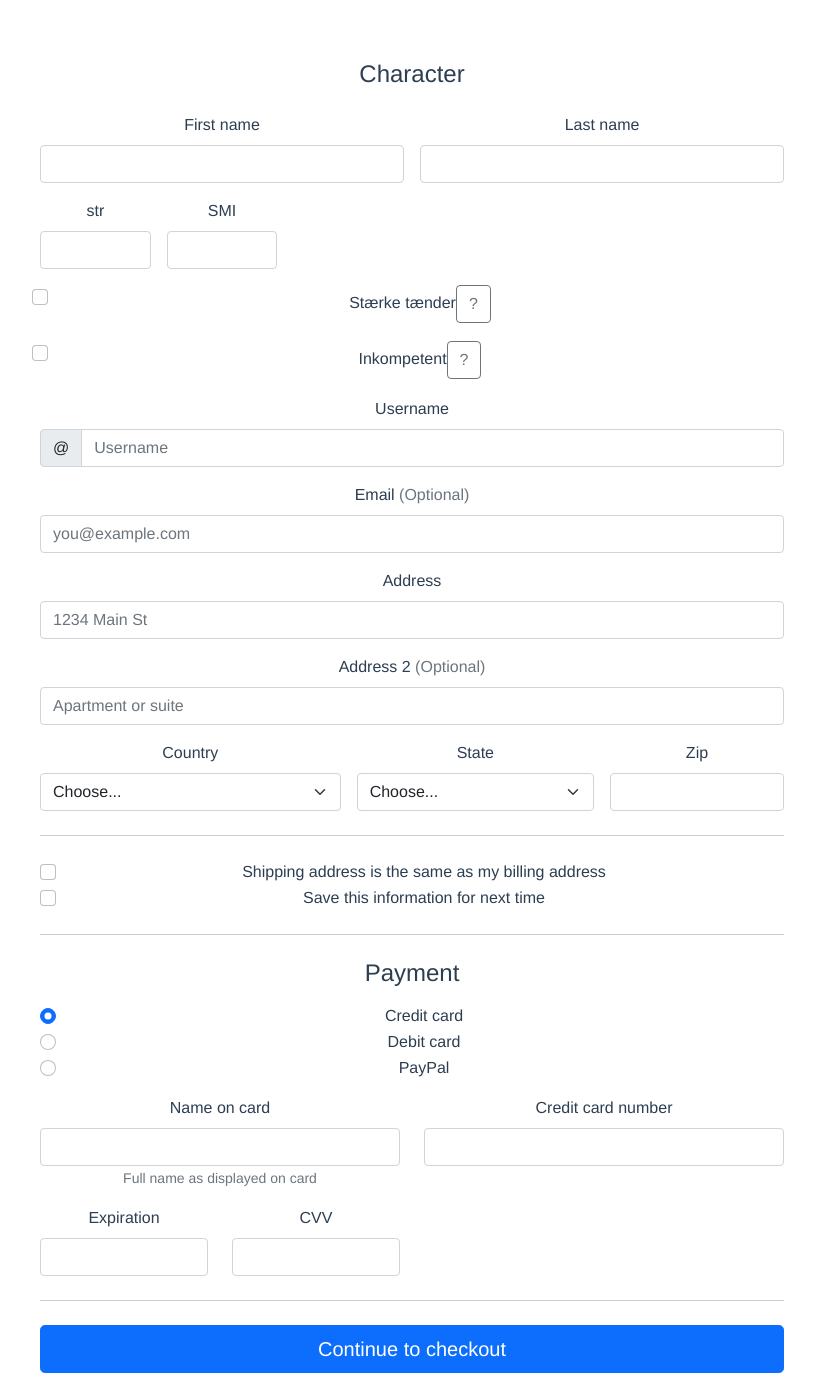
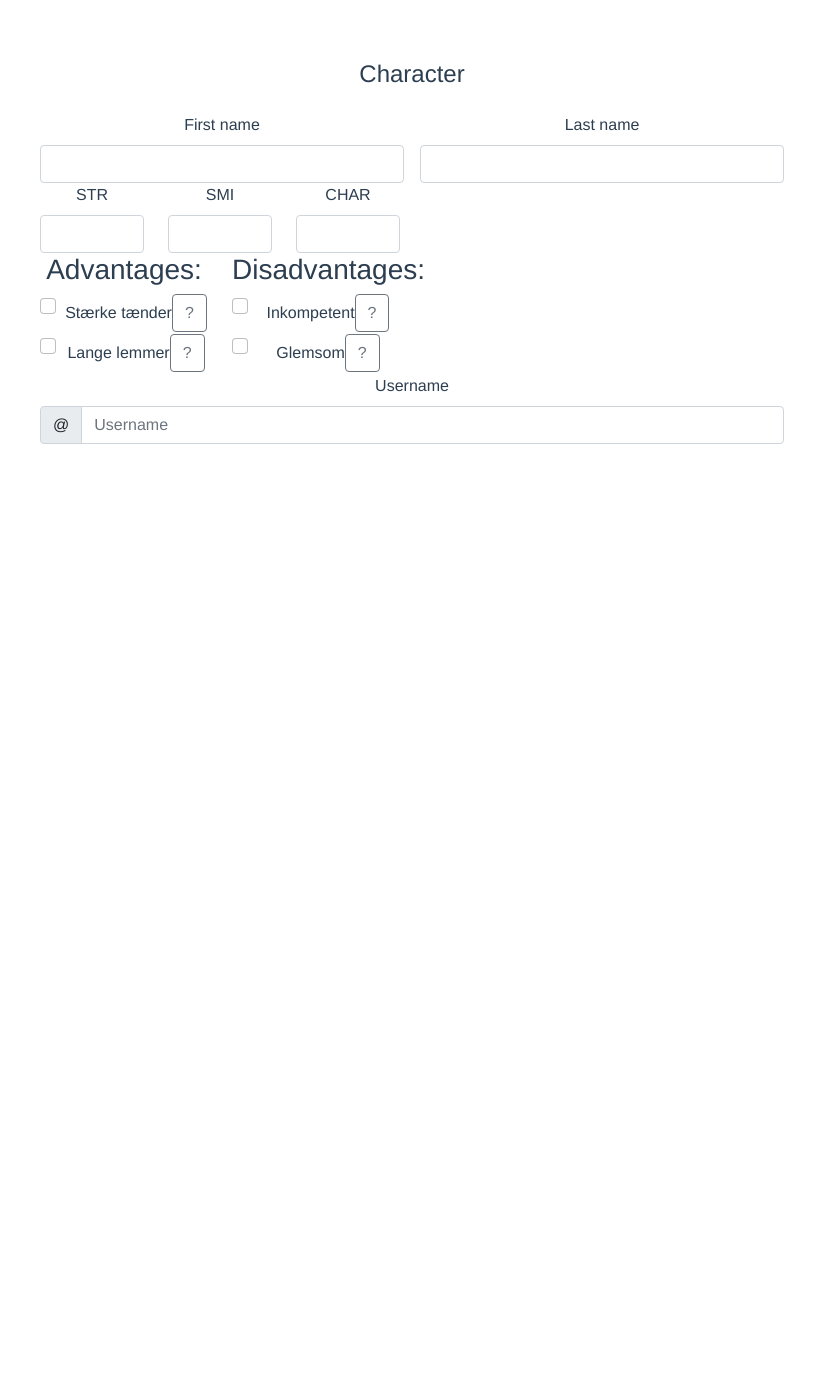
Before and after one commit to sofusalbertsen/foggy-chars, a Vue app: page / in a window 1280 px wide. Shown: the whole page, without its empty margins (42-857 px from the left). After the commit the page ends 800 px from the top, so only its background shows below. Built offline with nearby package versions, Linux system fonts and the light colour scheme.

Commit message:
Added v-for loops in app.vue for stats and advantages

```diff
--- a/src/App.vue
+++ b/src/App.vue
@@ -2,14 +2,23 @@
 <div class="container">
 <div class="col-md-7 col-lg-8">
 <h4 class="mb-3">Character</h4>
-        <form class="needs-validation" novalidate="" _lpchecked="1">
   <div class="row g-3">
     <Freetext :fieldname="firstName" :text="text" />
     <Freetext :fieldname="lastName" :text="text" />
-            <Stat statname='str'/>
-            <Stat statname='SMI'/>
-            <Advantage :advantage=true name='Stærke tænder' value='1'/>
-            <Advantage :advantage=false name='Inkompetent' value='1'/>
+  </div>
+  <div class="row">
+    <Stat  v-for="stat in stats" :key="stat.name" :statname="stat.name" />
+  </div>
+    <div class="row">
+        <div class="col-md-3">
+          <h3> Advantages:</h3>
+          <Advantage v-for="advantage in advantages" :key="advantage.name" :advantage="advantage.advantage" :name="advantage.name" :value="advantage.value"/>
+        </div>
+        <div class="col-md-3">
+          <h3> Disadvantages:</h3>
+          <Advantage v-for="disadvantage in disadvantages" :key="disadvantage.name" :advantage="disadvantage.advantage" :name="disadvantage.name" :value="disadvantage.value"/>
+        </div>
+    </div>
 
     <div class="col-12">
       <label for="username" class="form-label">Username</label>
@@ -21,129 +30,6 @@
         </div>
       </div>
     </div>
-
-            <div class="col-12">
-              <label for="email" class="form-label">Email <span class="text-muted">(Optional)</span></label>
-              <input type="email" class="form-control" id="email" placeholder="you@example.com">
-              <div class="invalid-feedback">
-                Please enter a valid email address for shipping updates.
-              </div>
-            </div>
-
-            <div class="col-12">
-              <label for="address" class="form-label">Address</label>
-              <input type="text" class="form-control" id="address" placeholder="1234 Main St" required="">
-              <div class="invalid-feedback">
-                Please enter your shipping address.
-              </div>
-            </div>
-
-            <div class="col-12">
-              <label for="address2" class="form-label">Address 2 <span class="text-muted">(Optional)</span></label>
-              <input type="text" class="form-control" id="address2" placeholder="Apartment or suite">
-            </div>
-
-            <div class="col-md-5">
-              <label for="country" class="form-label">Country</label>
-              <select class="form-select" id="country" required="">
-                <option value="">Choose...</option>
-                <option>United States</option>
-              </select>
-              <div class="invalid-feedback">
-                Please select a valid country.
-              </div>
-            </div>
-
-            <div class="col-md-4">
-              <label for="state" class="form-label">State</label>
-              <select class="form-select" id="state" required="">
-                <option value="">Choose...</option>
-                <option>California</option>
-              </select>
-              <div class="invalid-feedback">
-                Please provide a valid state.
-              </div>
-            </div>
-
-            <div class="col-md-3">
-              <label for="zip" class="form-label">Zip</label>
-              <input type="text" class="form-control" id="zip" placeholder="" required="">
-              <div class="invalid-feedback">
-                Zip code required.
-              </div>
-            </div>
-          </div>
-
-          <hr class="my-4">
-
-          <div class="form-check">
-            <input type="checkbox" class="form-check-input" id="same-address">
-            <label class="form-check-label" for="same-address">Shipping address is the same as my billing address</label>
-          </div>
-
-          <div class="form-check">
-            <input type="checkbox" class="form-check-input" id="save-info">
-            <label class="form-check-label" for="save-info">Save this information for next time</label>
-          </div>
-
-          <hr class="my-4">
-
-          <h4 class="mb-3">Payment</h4>
-
-          <div class="my-3">
-            <div class="form-check">
-              <input id="credit" name="paymentMethod" type="radio" class="form-check-input" checked="" required="">
-              <label class="form-check-label" for="credit">Credit card</label>
-            </div>
-            <div class="form-check">
-              <input id="debit" name="paymentMethod" type="radio" class="form-check-input" required="">
-              <label class="form-check-label" for="debit">Debit card</label>
-            </div>
-            <div class="form-check">
-              <input id="paypal" name="paymentMethod" type="radio" class="form-check-input" required="">
-              <label class="form-check-label" for="paypal">PayPal</label>
-            </div>
-          </div>
-
-          <div class="row gy-3">
-            <div class="col-md-6">
-              <label for="cc-name" class="form-label">Name on card</label>
-              <input type="text" class="form-control" id="cc-name" placeholder="" required="">
-              <small class="text-muted">Full name as displayed on card</small>
-              <div class="invalid-feedback">
-                Name on card is required
-              </div>
-            </div>
-
-            <div class="col-md-6">
-              <label for="cc-number" class="form-label">Credit card number</label>
-              <input type="text" class="form-control" id="cc-number" placeholder="" required="">
-              <div class="invalid-feedback">
-                Credit card number is required
-              </div>
-            </div>
-
-            <div class="col-md-3">
-              <label for="cc-expiration" class="form-label">Expiration</label>
-              <input type="text" class="form-control" id="cc-expiration" placeholder="" required="">
-              <div class="invalid-feedback">
-                Expiration date required
-              </div>
-            </div>
-
-            <div class="col-md-3">
-              <label for="cc-cvv" class="form-label">CVV</label>
-              <input type="text" class="form-control" id="cc-cvv" placeholder="" required="">
-              <div class="invalid-feedback">
-                Security code required
-              </div>
-            </div>
-          </div>
-
-          <hr class="my-4">
-
-          <button class="w-100 btn btn-primary btn-lg" type="submit">Continue to checkout</button>
-        </form>
 </div>
 </div>
 </template>
@@ -161,8 +47,26 @@ export default {
   data () {
     return {
       firstName: 'First name',
-      lastName: 'Last name'
+      lastName: 'Last name',
+      stats: [],
+      advantages: [],
+      disadvantages: []
     }
+  },
+  created () {
+    this.stats = [
+      { name: 'STR' },
+      { name: 'SMI' },
+      { name: 'CHAR' }
+    ]
+    this.advantages = [
+      { name: 'Stærke tænder', advantage: true, value: 1 },
+      { name: 'Lange lemmer', advantage: true, value: 3 }
+    ]
+    this.disadvantages = [
+      { name: 'Inkompetent', advantage: false, value: 1 },
+      { name: 'Glemsom', advantage: false, value: 2 }
+    ]
   }
 }
 </script>
--- a/src/components/Advantage.vue
+++ b/src/components/Advantage.vue
@@ -1,4 +1,5 @@
 <template>
+
     <div class="form-check">
       <input type="checkbox" class="form-check-input" :id="name">
       <label class="form-check-label" :for="name"> {{name}} </label>
@@ -12,6 +13,11 @@ export default {
   props: ['advantage', 'name', 'value'],
   created () {
 
+  },
+  data () {
+    return {
+
+    }
   }
 }
 
--- a/src/components/Freetext.vue
+++ b/src/components/Freetext.vue
@@ -14,6 +14,11 @@ export default {
   props: ['fieldname', 'text'],
   created () {
     console.log(this.text)
+  },
+  data () {
+    return {
+
+    }
   }
 }
 </script>
--- a/src/components/Stat.vue
+++ b/src/components/Stat.vue
@@ -7,7 +7,12 @@
 
 <script>
 export default {
-  props: ['statname', 'number', 'group']
+  props: ['statname', 'number', 'group'],
+  data () {
+    return {
+
+    }
+  }
 }
 </script>
 
```
Also changed, not shown: src/components/HelloWorld.vue (deleted, +0 -58 lines). Lines whose indentation alone changed are shown as unchanged.
